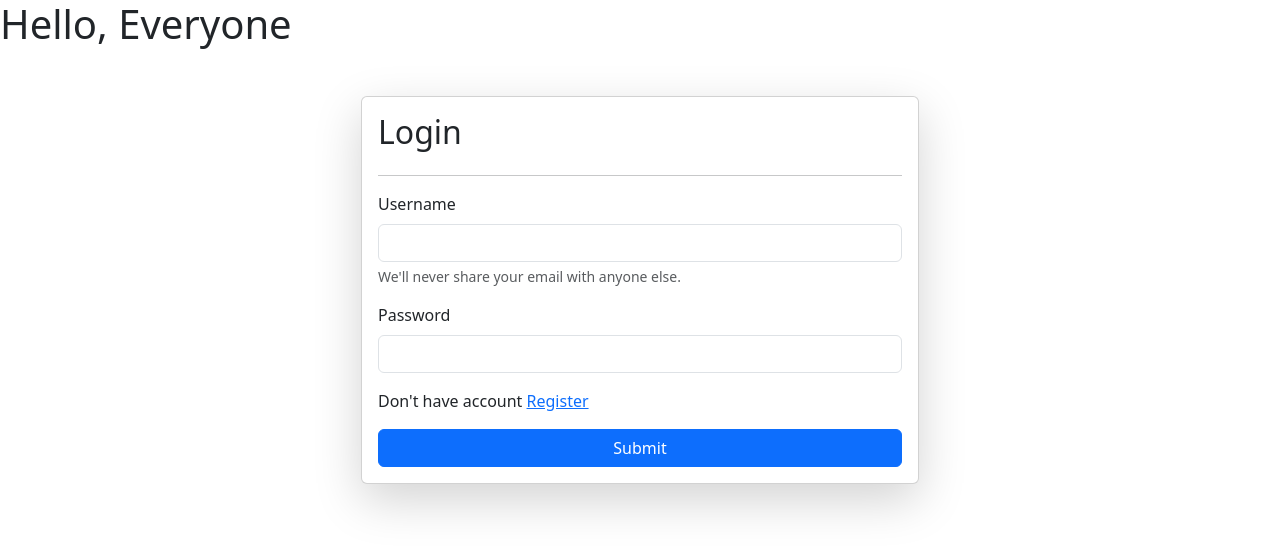
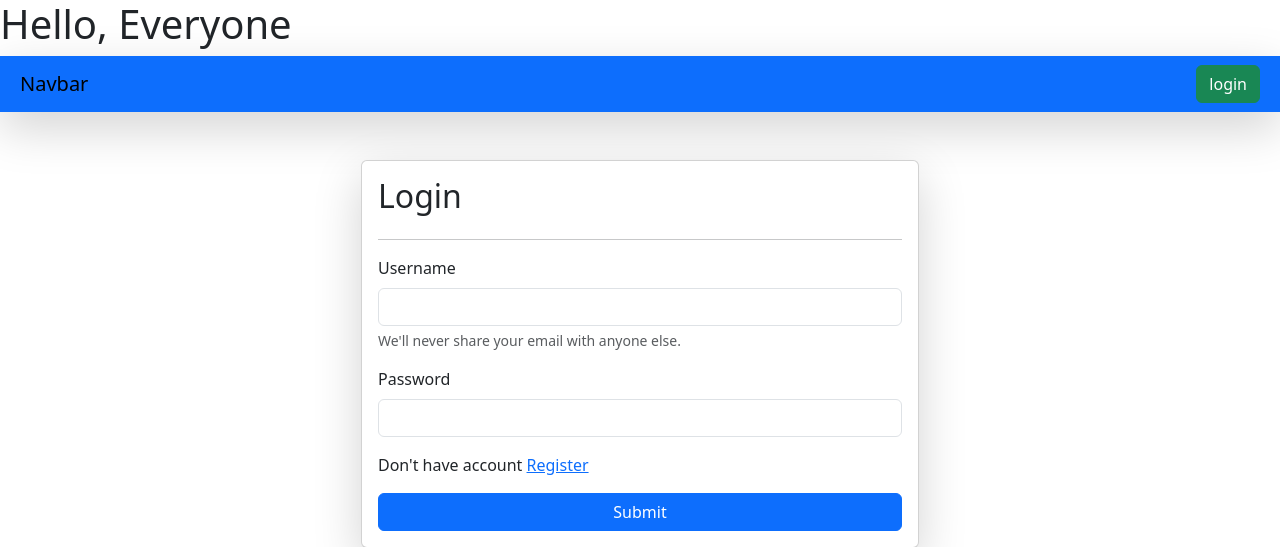
Before and after one commit to skp2023/django_project, a Django app: page /login/ in a window 1280 px wide. Shown: the top 547 px of the page. Run offline with Django 4.2, Linux system fonts and the light colour scheme.

Commit message:
update login and logout

```diff
--- a/core/urls.py
+++ b/core/urls.py
@@ -32,6 +32,8 @@ urlpatterns = [
     path('login/', login_page , name="login_page"),
     path('register/', register , name="register"),
 
+    path('logout/' , logout_page , name="logout_page"),
+
     path('success-page/' , success_page , name="Success_Page"),
 
     path('admin/', admin.site.urls),
--- a/home/templates/home/base.html
+++ b/home/templates/home/base.html
@@ -35,6 +35,19 @@
 
 <body>
 
+  <nav class="navbar dark p-2 bg-primary shadow-lg">
+    <div class="container-fluid">
+      <a class="navbar-brand">Navbar</a>
+      <form class="d-flex" role="search">
+    {% if request.user.is_authenticated %}
+        <a href="/logout/" class="btn btn-success" type="submit">logout</a>
+    {% else %}
+    <a href="/login/" class="btn btn-success" type="submit">login</a>
+        {% endif %}
+    </form>
+    </div>
+  </nav>
+
     {% block start %}
 
     {% endblock %}
--- a/vege/templates/login.html
+++ b/vege/templates/login.html
@@ -6,16 +6,27 @@
     <form class="col-6 mx-auto card p-3 shadow-lg " method="post" enctype="multipart/form-data">
         {% csrf_token%}
         <h2>Login</h2>
+
         <hr>
+        {% if messages %}
+        {{ message.tags }}
+        <div class="alert alert-primary" role="alert">
+            {% for message in messages %}
+            {{ message }}
+            {% endfor %}
+          </div>
+
+{% endif %}
+
 
             <div class="mb-3">
               <label for="exampleInputEmail1" class="form-label">Username</label>
-              <input type="email" class="form-control" id="exampleInputEmail1" aria-describedby="emailHelp">
+              <input type="text" class="form-control" name="username" id="exampleInputEmail1" aria-describedby="emailHelp">
               <div id="emailHelp" class="form-text">We'll never share your email with anyone else.</div>
             </div>
             <div class="mb-3">
               <label for="exampleInputPassword1" class="form-label">Password</label>
-              <input type="password" class="form-control" id="exampleInputPassword1">
+              <input type="password" name="password" class="form-control" id="exampleInputPassword1">
             </div>
             <p>Don't have account <a href="/register/">Register</a></p>
             <button type="submit" class="btn btn-primary">Submit</button>
--- a/vege/views.py
+++ b/vege/views.py
@@ -1,9 +1,12 @@
 from django.shortcuts import render , redirect
 from .models import *
-from django.http import HttpResponse
-from django.contrib.auth.models import User as U
+from django.contrib.auth.models import User
+from django.contrib import messages
+from django.contrib.auth import authenticate , login , logout
+from django.contrib.auth.decorators import login_required
 # Create your views here.
 
+@login_required(login_url="/login/")
 def receipes(request):
     if request.method == "POST":
 
@@ -27,6 +30,7 @@ def receipes(request):
     context = {'receipes': queryset}
     return render(request , 'receipes.html', context)
 
+@login_required(login_url="/login/")
 def update_receipe(request, id):
 
     if request.method == "POST":
@@ -50,7 +54,7 @@ def update_receipe(request, id):
     context = {'receipe': queryset}
     return render(request , 'update_receipes.html', context)
 
-
+@login_required(login_url="/login/")
 def delete_receipe(request, id):
 
     queryset = Receipe.objects.get(id = id)
@@ -58,25 +62,46 @@ def delete_receipe(request, id):
     return redirect('/receipes/')
 
 def login_page(request):
+
+    if request.method == "POST":
+        username = request.POST.get('username')
+        password = request.POST.get('password')
+
+        if not User.objects.filter(username = username).exists():
+            messages.info(request, 'Invalid Username')
+            return redirect('/login/')
+        user = authenticate(username = username , password = password)
+
+        if user is None:
+            messages.info(request, 'Invalid Password')
+            return redirect('/login/')
+        else:
+            login(request , user)
+            return redirect('/receipes/')
+
     return render(request , 'login.html')
+
+def logout_page(request):
+    logout(request)
+    return redirect('/login/')
 
 def register(request):
 
     if request.method == "POST":
-        print("-----------------------", request.POST)
         first_name = request.POST.get('first_name')
         last_name = request.POST.get('last_name')
         username = request.POST.get('username')
         password = request.POST.get('password')
-
-
-        User = U.objects.create(
+        user = User.objects.create_user(
                 first_name = first_name,
                 last_name = last_name,
-                username = username
+                username = username,
+                password = password
             )
-        User.set_password(password)
-        User.save()
+        # User.set_password(password)
+        user.save()
+        messages.info(request, 'Account creates successfully')
+
 
         return redirect('/register/')
 
```
Also changed, not shown: home/utils.py (+4 -4 lines), vege/templates/register.html (+11 -1 lines), db.sqlite3.
